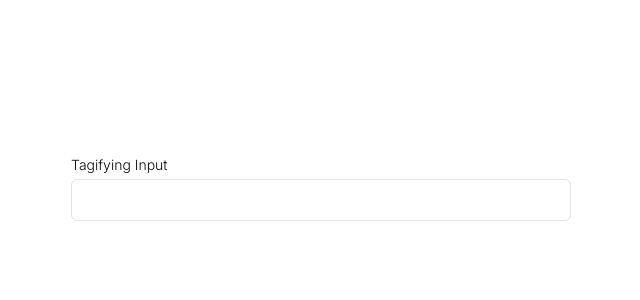
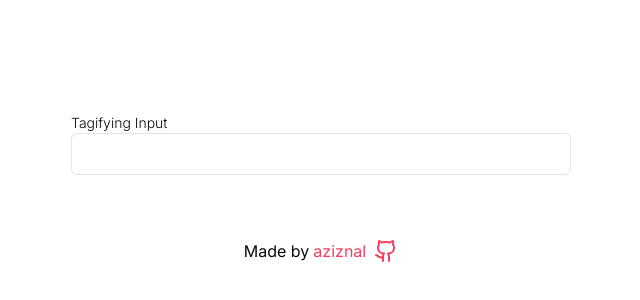
Before and after one commit to aziznal/tagifying-input, a Next.js app: page / in a window 1280 px wide. Shown: the part 212-512 px from the top of the page, without its empty margins (319-959 px from the left). Built offline with nearby package versions, Linux system fonts and the light colour scheme.

Commit message:
make tag-separator char a prop and add footer

```diff
--- a/app/layout.tsx
+++ b/app/layout.tsx
@@ -5,8 +5,8 @@ import "./globals.css";
 const inter = Inter({ subsets: ["latin"] });
 
 export const metadata: Metadata = {
-  title: "Create Next App",
-  description: "Generated by create next app",
+  title: "Tag Input | by aziznal",
+  description: "A tag input component made with React",
 };
 
 export default function RootLayout({
--- a/app/page.tsx
+++ b/app/page.tsx
@@ -1,15 +1,26 @@
 import { TagifyingInput } from "@/components/TagifyingInput";
+import { LucideGithub } from "lucide-react";
+import Link from "next/link";
 
 export default function Home() {
   return (
-    <div className="min-h-[100dvh] flex items-center justify-center">
-      <div className="flex flex-col gap-1">
+    <div className="min-h-[100dvh] flex flex-col items-center justify-center p-4">
+      <div className="flex flex-col justify-center w-full max-w-[500px]">
+        <label className="text-sm font-light">Tagifying Input</label>
 
-      <label className="text-sm font-light">
-        Tagifying Input
-      </label>
+        <TagifyingInput />
+      </div>
 
-      <TagifyingInput />
+      <div className="text-center w-full mt-16 flex flex-wrap gap-1 items-center justify-center">
+        <span>Made by</span>
+
+        <Link
+          href="https://github.com/aziznal/my-link-tree"
+          target="_blank"
+          className="flex gap-2 hover:text-rose-700 text-rose-500"
+        >
+          aziznal <LucideGithub />
+        </Link>
       </div>
     </div>
   );
--- a/components/TagifyingInput/index.tsx
+++ b/components/TagifyingInput/index.tsx
@@ -4,21 +4,26 @@ import { cn } from "@/lib/utils";
 import { LucideX } from "lucide-react";
 import { useRef, useState } from "react";
 
-// TODO: make tag separator an inputtable param
+// TODO: make component optionally controllable (value, onValueChange)
+// TODO: move between tags with arrow keys (how to handle this on mobile?)
+// TODO: add different tag removal flow for mobile (maybe a double tap where the first tap triggers shows the X)
 
 interface TagifyingInputProps {
   initialValue?: string[];
+  onValueChange?: (newValue: string[]) => void;
 
-  onValueChange?: (newValue: string[]) => void;
+  /** The character at which a new tag is created using the current text inputted */
+  tagSeparator?: string;
 
   className?: string;
 }
 
-const TAG_SEPARATOR = " ";
+const DEFAULT_TAG_SEPARATOR = ",";
 
 export const TagifyingInput = ({
   initialValue,
   onValueChange,
+  tagSeparator,
   className,
 }: TagifyingInputProps) => {
   const [tags, setTags] = useState<string[]>(initialValue ?? []);
@@ -28,7 +33,7 @@ export const TagifyingInput = ({
   const onRawInputChange = (value: string) => {
     if (value.length < 2) return;
 
-    if (value.at(-1) === TAG_SEPARATOR) {
+    if (value.at(-1) === (tagSeparator ?? DEFAULT_TAG_SEPARATOR)) {
       const newTagText = value.slice(0, value.length - 1);
 
       setTags((tags) => [...tags, newTagText]);
@@ -46,7 +51,7 @@ export const TagifyingInput = ({
   return (
     <div
       className={cn(
-        "flex items-center gap-1 relative border p-2 rounded-md w-[500px] overflow-x-auto",
+        "flex items-center gap-1 relative border p-2 rounded-md overflow-x-auto",
         className,
       )}
     >
@@ -55,7 +60,7 @@ export const TagifyingInput = ({
       ))}
 
       <input
-        className="border-none outline-none grow"
+        className="bg-transparent border-none outline-none grow"
         onChange={(event) => onRawInputChange(event.target.value)}
         ref={inputRef}
       />
@@ -77,7 +82,7 @@ function Tag({ text, onRemoved }: TagProps) {
         <input value={text} />
       ) : (
         <div
-          className="flex group relative px-3 hover:pl-1 hover:pr-5 transition-all py-0.5 bg-zinc-200 rounded-md text-zinc-800 cursor-pointer hover:bg-zinc-300 duration-75"
+          className="flex group relative px-3 hover:pl-1 hover:pr-5 transition-all py-0.5 bg-zinc-200 rounded-md text-zinc-800 cursor-pointer hover:bg-zinc-300 duration-75 whitespace-nowrap"
           onClick={onRemoved}
         >
           <span>{text}</span>
@@ -87,7 +92,7 @@ function Tag({ text, onRemoved }: TagProps) {
               opacity-0
               group-hover:opacity-100
               absolute
-              right-0
+              right-1
               top-[50%]
               translate-y-[-50%]
 
```
